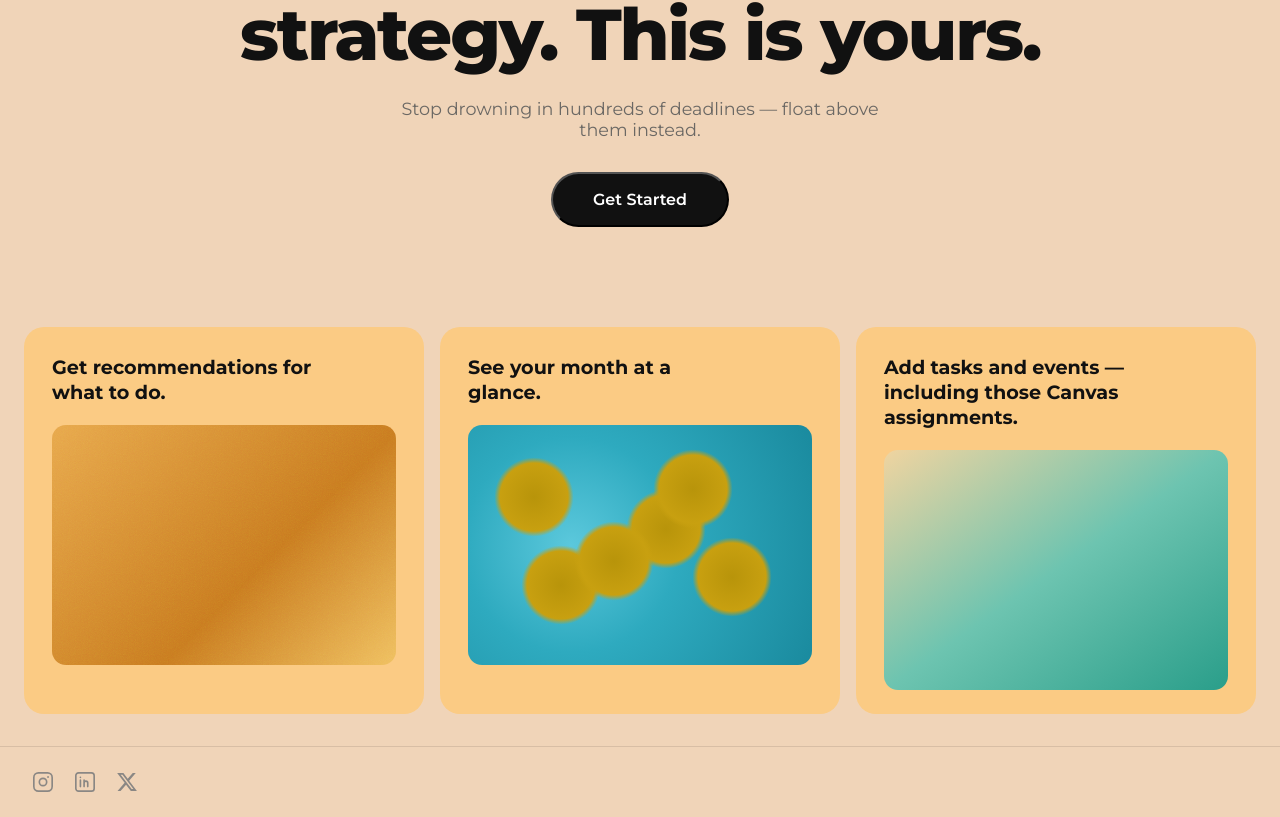
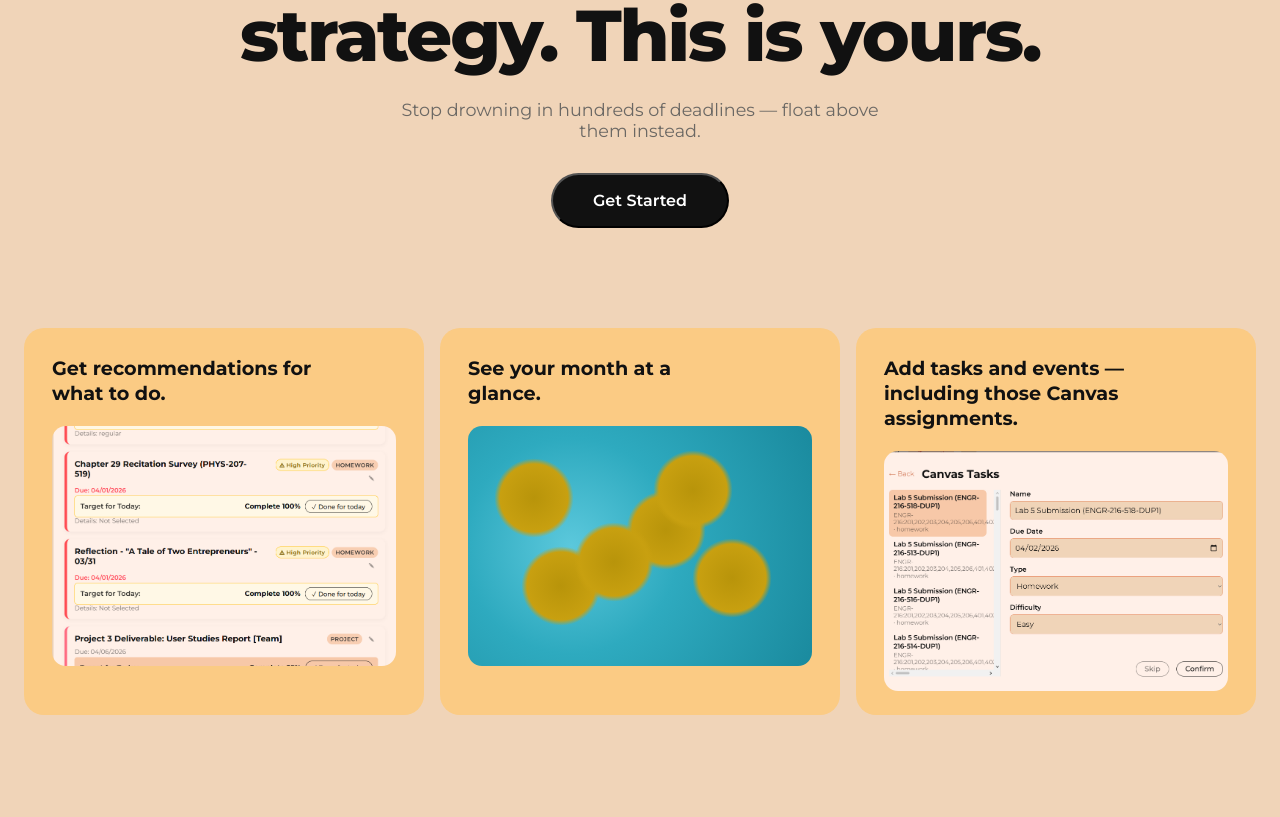
Before and after one commit to ImTheFireKing/PriorityCalendar, a React (Vite) app in the folder frontend/Priority Calendar/: page / in a window 1280 px wide. Shown: the part 274-1091 px from the top of the page. After the commit the page ends 1013 px from the top, so only its background shows below. Built offline with nearby package versions, Linux system fonts and the light colour scheme; no server answers.

Commit message:
Emergency and quick fixes to certain web components, other issues will be added and fixed in future updates

```diff
--- a/frontend/Priority Calendar/src/components/Nav.css
+++ b/frontend/Priority Calendar/src/components/Nav.css
@@ -7,6 +7,7 @@
   top: 0;
   z-index: 100;
   background-color: var(--bg);
+  border-bottom: 1px solid var(--text-primary);
 }
 
 .nav-logo {
--- a/frontend/Priority Calendar/src/components/TaskCard.jsx
+++ b/frontend/Priority Calendar/src/components/TaskCard.jsx
@@ -84,6 +84,7 @@ export default function TaskCard({ data, isRec, uid, onRefresh }) {
       const res = await fetch(api(`/api/users/${uid}/${endpoint}`), {
         method: 'DELETE',
         headers: { 'Content-Type': 'application/json' },
+        credentials: 'include',
         body: JSON.stringify(body),
       });
 
--- a/frontend/Priority Calendar/src/pages/Changelog.css
+++ b/frontend/Priority Calendar/src/pages/Changelog.css
@@ -1,5 +1,18 @@
 .changelog {
   min-height: 100vh;
+}
+
+.changelog-github {
+  align-self: flex-end;
+  font-size: 0.9rem;
+  color: var(--text-muted);
+  text-decoration: none;
+  opacity: 0.7;
+  transition: opacity 0.15s ease;
+}
+
+.changelog-github:hover {
+  opacity: 1;
 }
 
 .changelog-content {
--- a/frontend/Priority Calendar/src/pages/Changelog.jsx
+++ b/frontend/Priority Calendar/src/pages/Changelog.jsx
@@ -3,13 +3,12 @@ import './Changelog.css';
 
 const entries = [
   {
-    tag: 'The Launch Update',
-    date: 'March 13, 2026',
+    tag: 'The (Small) Launch Update',
+    date: 'March 31, 2026',
     items: [
-      "WE'RE LIVE BABY!",
-      "Launched a website that'll help who knows how many college students take control of their academic lives.",
-      "Pushed Google Calendar into Pseudo Retirement for tracking college assignments and projects",
-      'Did a happy dance, twice.',
+      "Talk about a Happy Birthday present: an app for some people to try out and help me develop.",
+      "Feel free to experiment around with features and provide feedback either through Discord or email, whichever you prefer and contact me from.",
+      'Did a weird dance, twice.',
     ],
   },
 ];
@@ -19,6 +18,7 @@ export default function Changelog() {
     <div className="changelog">
       <Nav />
       <main className="changelog-content">
+        <a href="https://github.com/ImTheFireKing/PriorityCalendar" className="changelog-github" target="_blank" rel="noreferrer">View on GitHub →</a>
         {entries.map((entry, i) => (
           <div className="changelog-entry" key={i}>
             <span className="changelog-tag">{entry.tag}</span>
--- a/frontend/Priority Calendar/src/pages/Landing.css
+++ b/frontend/Priority Calendar/src/pages/Landing.css
@@ -88,6 +88,11 @@
   width: 100%;
   position: relative;
   overflow: hidden;
+}
+
+img.feature-img {
+  object-fit: cover;
+  display: block;
 }
 
 .feature-img--noise::after {
--- a/frontend/Priority Calendar/src/pages/Landing.jsx
+++ b/frontend/Priority Calendar/src/pages/Landing.jsx
@@ -3,12 +3,13 @@ import { useGoogleLogin } from '@react-oauth/google';
 import { api } from '../api';
 import Nav from '../components/Nav';
 import './Landing.css';
+import recommendedImg from '../assets/recommended.png';
+import canvasDemoImg from '../assets/CanvasDemo.png';
 
 const features = [
   {
     title: 'Get recommendations for what to do.',
-    gradient: 'linear-gradient(135deg, #E8A84C 0%, #C97B20 60%, #F0C060 100%)',
-    noise: true,
+    image: recommendedImg,
   },
   {
     title: 'See your month at a glance.',
@@ -17,7 +18,7 @@ const features = [
   },
   {
     title: 'Add tasks and events — including those Canvas assignments.',
-    gradient: 'linear-gradient(145deg, #F0D4A0 0%, #6DC4B0 50%, #2A9E8A 100%)',
+    image: canvasDemoImg,
   },
 ];
 
@@ -65,36 +66,14 @@ export default function Landing() {
         {features.map((f, i) => (
           <div className="feature-card" key={i}>
             <p className="feature-title">{f.title}</p>
-            <div
-              className={`feature-img${f.noise ? ' feature-img--noise' : ''}${f.dots ? ' feature-img--dots' : ''}`}
-              style={{ background: f.gradient }}
-            />
+            {f.image
+              ? <img src={f.image} className="feature-img" alt={f.title} />
+              : <div className={`feature-img${f.dots ? ' feature-img--dots' : ''}`} style={{ background: f.gradient }} />
+            }
           </div>
         ))}
       </section>
 
-      <footer className="footer">
-        <div className="footer-social">
-          <a href="#" aria-label="Instagram">
-            <svg width="22" height="22" viewBox="0 0 24 24" fill="none" stroke="currentColor" strokeWidth="1.8" strokeLinecap="round" strokeLinejoin="round">
-              <rect x="2" y="2" width="20" height="20" rx="5"/>
-              <circle cx="12" cy="12" r="4"/>
-              <circle cx="17.5" cy="6.5" r="1" fill="currentColor" stroke="none"/>
-            </svg>
-          </a>
-          <a href="#" aria-label="LinkedIn">
-            <svg width="22" height="22" viewBox="0 0 24 24" fill="none" stroke="currentColor" strokeWidth="1.8" strokeLinecap="round" strokeLinejoin="round">
-              <rect x="2" y="2" width="20" height="20" rx="3"/>
-              <path d="M7 10v7M7 7v.01M11 17v-4a2 2 0 014 0v4M11 10v7"/>
-            </svg>
-          </a>
-          <a href="#" aria-label="X / Twitter">
-            <svg width="22" height="22" viewBox="0 0 24 24" fill="currentColor">
-              <path d="M18.244 2.25h3.308l-7.227 8.26 8.502 11.24H16.17l-5.214-6.817L4.99 21.75H1.68l7.73-8.835L1.254 2.25H8.08l4.713 6.231zm-1.161 17.52h1.833L7.084 4.126H5.117z"/>
-            </svg>
-          </a>
-        </div>
-      </footer>
     </div>
   );
 }
```
Also changed, not shown: frontend/Priority Calendar/src/assets/CanvasDemo.png (added), frontend/Priority Calendar/src/assets/recommended.png (added).
